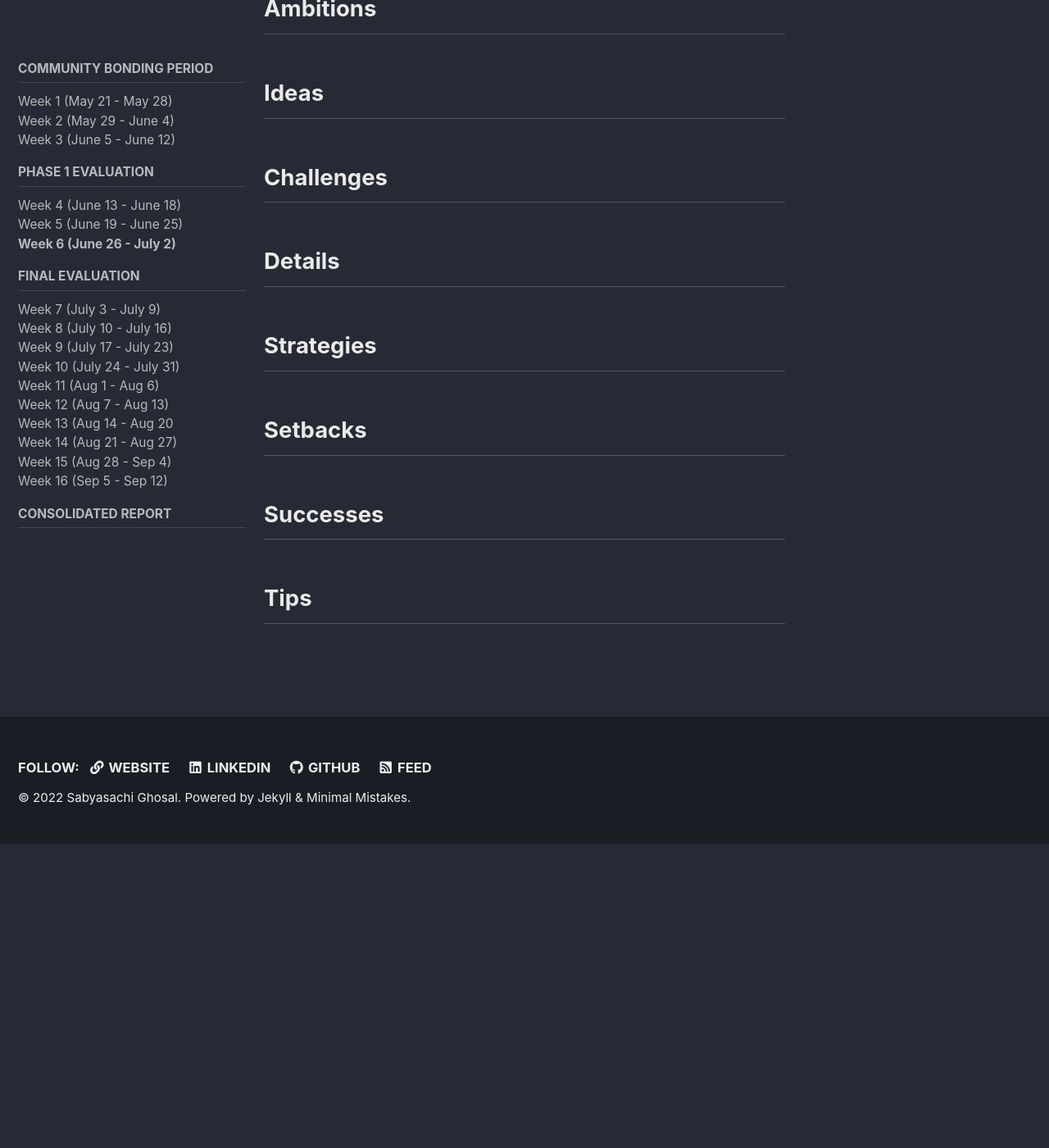
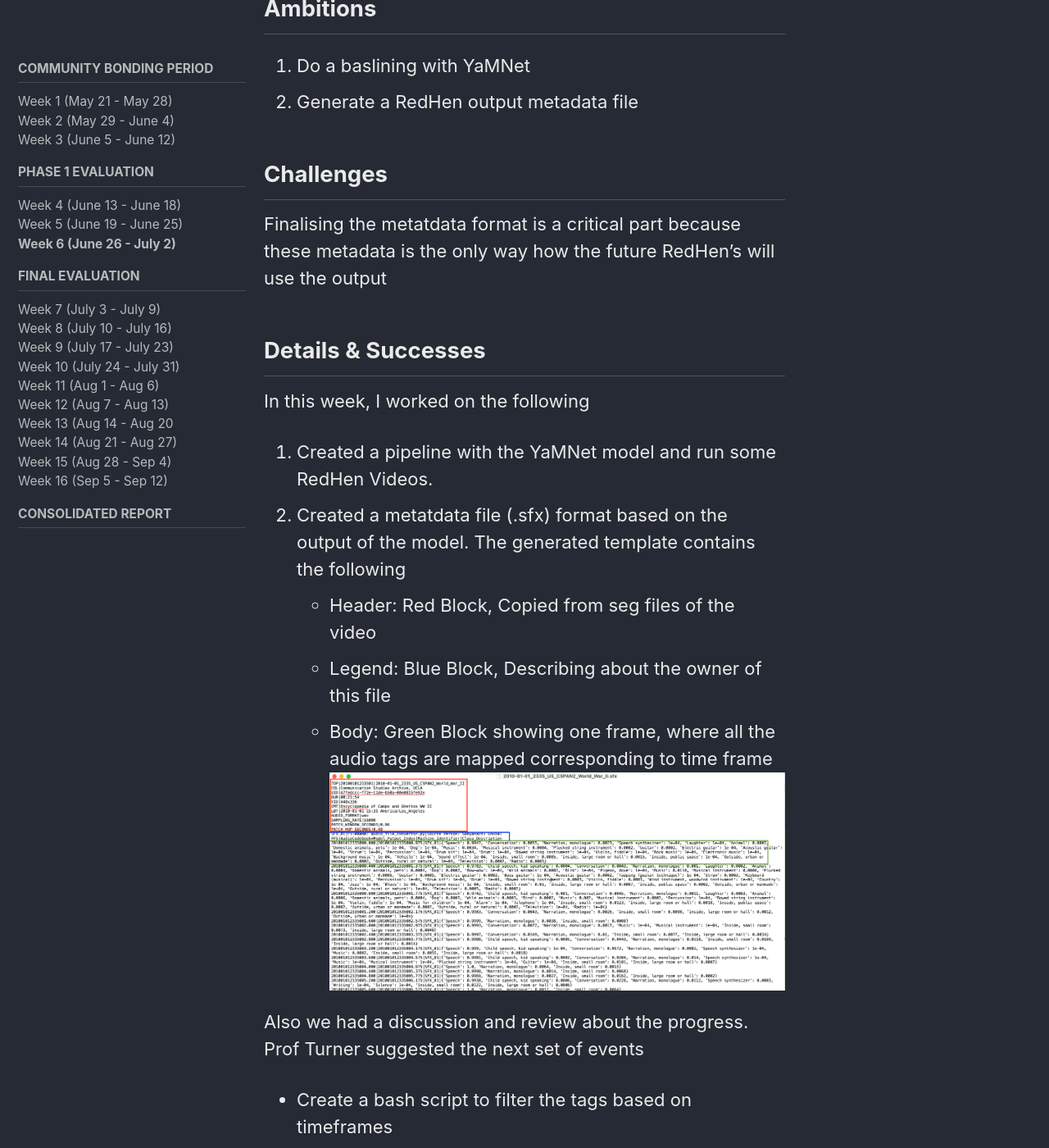
Before and after one commit to technosaby/technosaby.github.io, a Jekyll site: the page built from _pages/gsoc/phase1/week6.md, in a window 1280 px wide and 1400 px high, scrolled down 438 px. Shown: the whole window at 82% size. Built offline with Jekyll 4.4.1, drawn with Linux system fonts in a browser that asks for light colours; cached includes are drawn as plain includes; before the commit the page ends 1467 px from its top, so only the background shows below that; some of the changed text lies outside the part shown.

Commit message:
Addition of files

```diff
--- a/_pages/gsoc/phase1/week6.md
+++ b/_pages/gsoc/phase1/week6.md
@@ -12,17 +12,23 @@ sidebar:
 ---
 
 ## Ambitions
-
-## Ideas
+1. Do a baslining with YaMNet
+2. Generate a RedHen output metadata file
 
 ## Challenges
+Finalising the metatdata format is a critical part because these metadata is the only way how the future RedHen's will use the output
 
-## Details
+## Details & Successes
+In this week, I worked on the following
+1. Created a pipeline with the YaMNet model and run some RedHen Videos.
+2. Created a metatdata file (.sfx) format based on the output of the model.
+  The generated template contains the following
+  - Header: Red Block, Copied from seg files of the video
+  - Legend: Blue Block, Describing about the owner of this file
+  - Body: Green Block showing one frame, where all the audio tags are mapped corresponding to time frame
+ ![metadata_structure](/assets/images/gsoc/metadata_structure.png "Metatdata Structure")
 
-## Strategies
-
-## Setbacks
-
-## Successes
-
-## Tips
+ Also we had a discussion and review about the progress. Prof Turner suggested the next set of events
+ - Create a bash script to filter the tags based on timeframes
+ - Use the generated Metadata in ELAN
+ - Prepare a codebook explanation about the structure of the generated output
```
Also changed, not shown: assets/images/gsoc/metadata_structure.png (added).
